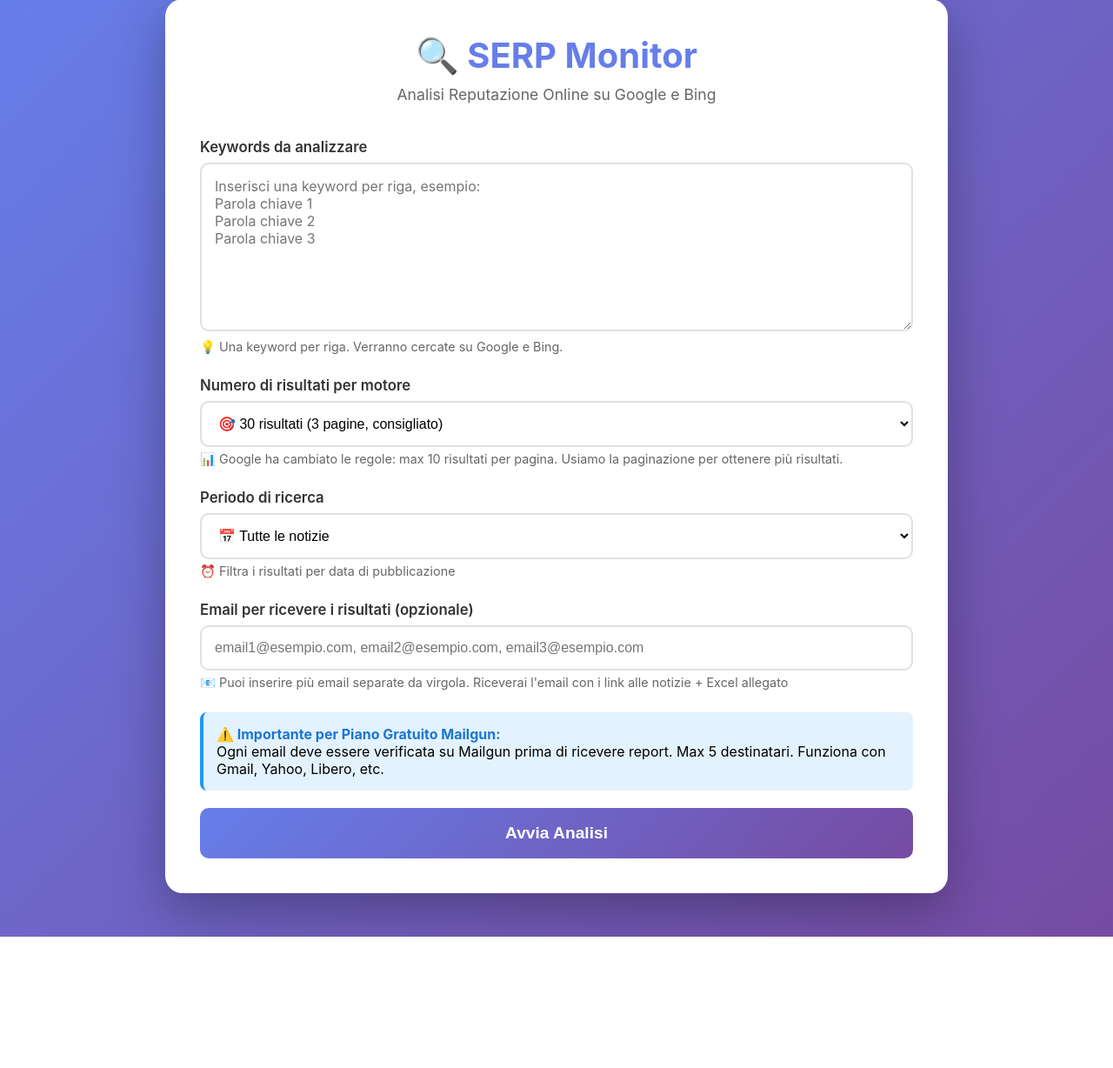
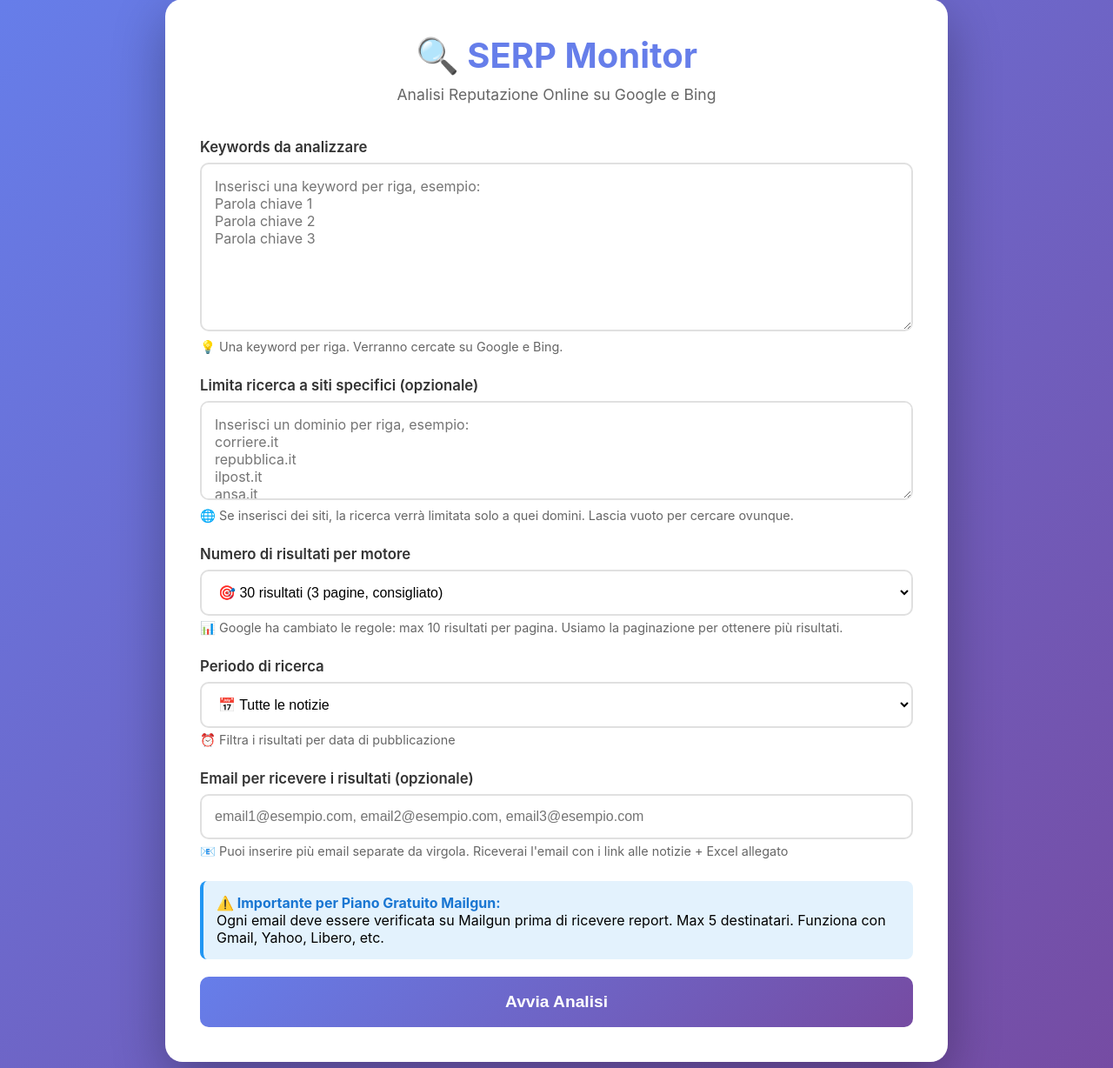
Before and after one commit to silviatugnoli-eng/serp-monitoring, a Flask app: page / in a window 1280 px wide. Shown: the part 21-1249 px from the top of the page at 87% size. Before the commit the page ends 1098 px from the top, so only its background shows below. Run offline with Flask 3, Linux system fonts and the light colour scheme; the visitor is signed in with stand-in values (Sample User, id 1).

Commit message:
App.py e index x siti specifici

```diff
--- a/app.py
+++ b/app.py
@@ -44,15 +44,29 @@ def login_required(f):
         return f(*args, **kwargs)
     return decorated_function
 
-def search_google(keyword, num_results=30, time_filter=None):
+def search_google(keyword, num_results=30, time_filter=None, sites=None):
     """
     Cerca su Google con paginazione per ottenere più di 10 risultati.
     Google ora restituisce max 10 risultati per chiamata, quindi usiamo 'start' per paginare.
+
+    Args:
+        keyword: La keyword da cercare
+        num_results: Numero totale di risultati desiderati
+        time_filter: Filtro temporale (day, week, month)
+        sites: Lista di domini per limitare la ricerca (es: ['corriere.it', 'repubblica.it'])
     """
     serpapi_key = os.getenv('SERPAPI_KEY')
     if not serpapi_key:
         logging.error("SERPAPI_KEY non configurata!")
         return []
+
+    # Costruisci query con filtro siti se specificato
+    query = keyword
+    if sites and len(sites) > 0:
+        # Crea filtro tipo: (site:corriere.it OR site:repubblica.it OR site:ilpost.it)
+        site_filter = ' OR '.join([f'site:{site.strip()}' for site in sites])
+        query = f'{keyword} ({site_filter})'
+        logging.info(f"   Filtro siti applicato: {len(sites)} domini")
 
     all_results = []
     pages_needed = (num_results + 9) // 10  # Arrotonda per eccesso (30 risultati = 3 pagine)
@@ -65,7 +79,7 @@ def search_google(keyword, num_results=30, time_filter=None):
 
             params = {
                 'engine': 'google',
-                'q': keyword,
+                'q': query,  # Usa query modificata con site: filter
                 'start': start,
                 'num': 10,
                 'hl': 'it',
@@ -109,14 +123,27 @@ def search_google(keyword, num_results=30, time_filter=None):
         logging.error(f"✗ Errore Google: {e}")
         return all_results  # Restituisci quello che hai raccolto finora
 
-def search_bing(keyword, num_results=30, time_filter=None):
+def search_bing(keyword, num_results=30, time_filter=None, sites=None):
     """
     Cerca su Bing con paginazione.
     Bing supporta 'offset' per la paginazione.
+
+    Args:
+        keyword: La keyword da cercare
+        num_results: Numero totale di risultati desiderati
+        time_filter: Filtro temporale (non supportato da Bing)
+        sites: Lista di domini per limitare la ricerca
     """
     serpapi_key = os.getenv('SERPAPI_KEY')
     if not serpapi_key:
         return []
+
+    # Costruisci query con filtro siti se specificato
+    query = keyword
+    if sites and len(sites) > 0:
+        site_filter = ' OR '.join([f'site:{site.strip()}' for site in sites])
+        query = f'{keyword} ({site_filter})'
+        logging.info(f"   Filtro siti applicato: {len(sites)} domini")
 
     all_results = []
     pages_needed = (num_results + 9) // 10
@@ -129,7 +156,7 @@ def search_bing(keyword, num_results=30, time_filter=None):
 
             params = {
                 'engine': 'bing',
-                'q': keyword,
+                'q': query,  # Usa query modificata con site: filter
                 'first': offset + 1,  # Bing usa 'first' (1-indexed)
                 'count': 10,
                 'cc': 'it',
@@ -306,7 +333,7 @@ def send_email(summary, recipients):
         import traceback
         logging.error(traceback.format_exc())
 
-def run_analysis(keywords, emails, time_filter=None, num_results=30):
+def run_analysis(keywords, emails, time_filter=None, num_results=30, sites=None):
     global analysis_status
     all_results = []
     summary_data = []
@@ -316,8 +343,8 @@ def run_analysis(keywords, emails, time_filter=None, num_results=30):
         analysis_status['current_keyword'] = keyword
         analysis_status['progress'] = int((idx / total) * 100)
 
-        google_results = search_google(keyword, num_results=num_results, time_filter=time_filter)
-        bing_results = search_bing(keyword, num_results=num_results, time_filter=time_filter)
+        google_results = search_google(keyword, num_results=num_results, time_filter=time_filter, sites=sites)
+        bing_results = search_bing(keyword, num_results=num_results, time_filter=time_filter, sites=sites)
         combined = google_results + bing_results
 
         for r in combined:
@@ -370,12 +397,13 @@ def analyze():
     emails = data.get('emails', '')
     time_filter = data.get('time_filter')
     num_results = data.get('num_results', 30)
+    sites = data.get('sites', [])
 
     if not keywords:
         return jsonify({'error': 'Nessuna keyword'}), 400
 
     analysis_status = {'running': True, 'progress': 0, 'current_keyword': '', 'results': []}
-    thread = threading.Thread(target=run_analysis, args=(keywords, emails, time_filter, num_results))
+    thread = threading.Thread(target=run_analysis, args=(keywords, emails, time_filter, num_results, sites))
     thread.daemon = True
     thread.start()
     return jsonify({'status': 'started'})
--- a/templates/index.html
+++ b/templates/index.html
@@ -263,6 +263,16 @@
                 </div>
 
                 <div class="form-group">
+                    <label for="sites">Limita ricerca a siti specifici (opzionale)</label>
+                    <textarea
+                        id="sites"
+                        rows="4"
+                        placeholder="Inserisci un dominio per riga, esempio:&#10;corriere.it&#10;repubblica.it&#10;ilpost.it&#10;ansa.it"
+                    ></textarea>
+                    <p class="hint">🌐 Se inserisci dei siti, la ricerca verrà limitata solo a quei domini. Lascia vuoto per cercare ovunque.</p>
+                </div>
+
+                <div class="form-group">
                     <label for="numResults">Numero di risultati per motore</label>
                     <select id="numResults">
                         <option value="10">⚡ 10 risultati (1 pagina, veloce)</option>
@@ -340,6 +350,7 @@
             e.preventDefault();
 
             const keywordsText = document.getElementById('keywords').value.trim();
+            const sitesText = document.getElementById('sites').value.trim();
             const emails = document.getElementById('emails').value.trim();
             const timeFilter = document.getElementById('timeFilter').value;
             const numResults = parseInt(document.getElementById('numResults').value);
@@ -350,6 +361,7 @@
             }
 
             const keywords = keywordsText.split('\n').filter(k => k.trim() !== '');
+            const sites = sitesText ? sitesText.split('\n').filter(s => s.trim() !== '') : [];
 
             if (keywords.length > 20) {
                 alert('Massimo 20 keywords per analisi!');
@@ -371,6 +383,7 @@
                     },
                     body: JSON.stringify({
                         keywords,
+                        sites,
                         emails,
                         time_filter: timeFilter || null,
                         num_results: numResults
```
